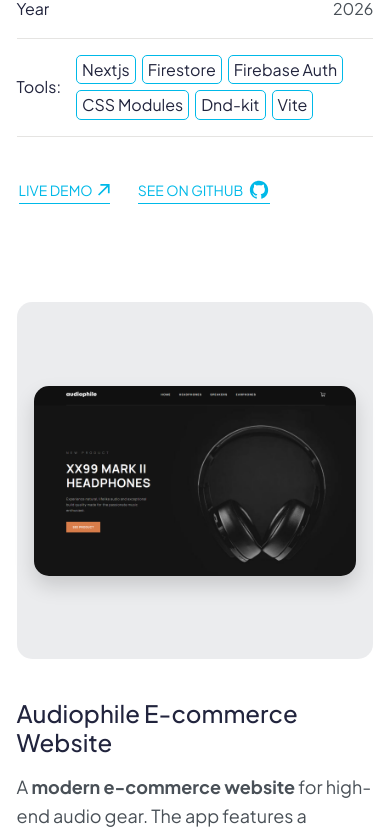
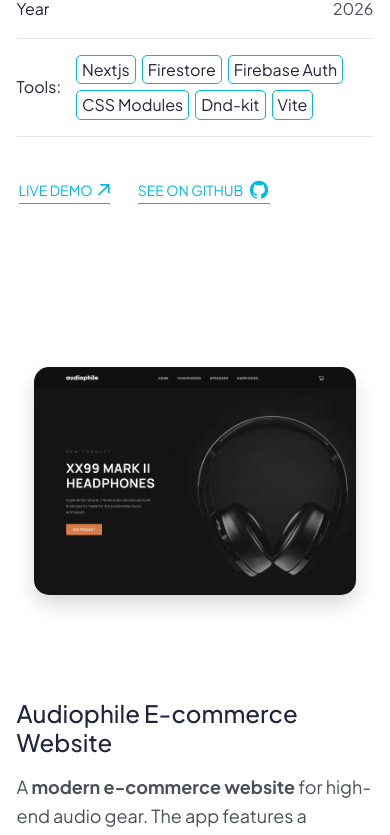
Before and after one commit to JiaHe35354/my-portfolio, a React (Vite) app: page / in a window 390 px wide. Shown: the part 3270-4105 px from the top of the page. Built offline with nearby package versions, Linux system fonts and the light colour scheme.

Commit message:
fix:remove the background of the images inside projects section

```diff
--- a/src/components/About.jsx
+++ b/src/components/About.jsx
@@ -16,7 +16,7 @@ function About() {
             <strong>Seville</strong> with a passion for building websites that
             are <strong>clean, fast, and easy to use</strong>. Over the last two
             years, I have been mastering <strong>React and Next.js</strong> to
-            turn complex designs into high-quality code. I care deeply about
+            turn complex designs into high-quality code. I care deeply about{" "}
             <strong>accessibility</strong> and making sure the web works for
             everyone. Currently, I am expanding my skills with{" "}
             <strong>Node.js</strong> and <strong>TypeScript</strong> to become a
--- a/src/styles/projects.css
+++ b/src/styles/projects.css
@@ -16,8 +16,6 @@
 }
 
 .project-card {
-  min-height: 55rem;
-
   display: grid;
   grid-template-columns: repeat(2, 1fr);
   align-items: center;
@@ -25,17 +23,15 @@
 }
 
 .project-image-box {
-  max-width: 60rem;
   height: 100%;
   border-radius: 1.5rem;
-  background-color: rgba(190, 191, 197, 0.3);
   display: flex;
   justify-content: center;
   align-items: center;
 }
 
 .project-image-box img {
-  width: 90%;
+  width: 100%;
   height: auto;
   border-radius: 1.5rem;
   box-shadow: 0 1rem 2rem rgba(0, 0, 0, 0.15);
@@ -128,7 +124,10 @@
 /* 1024 */
 @media only screen and (max-width: 64em) {
   .project-card {
-    gap: 3rem;
+    height: auto;
+    display: flex;
+    flex-direction: column;
+    gap: 4rem;
   }
 
   .project-image-box img {
@@ -158,10 +157,6 @@
   }
 
   .project-card {
-    height: auto;
-    display: flex;
-    flex-direction: column;
-    gap: 4rem;
   }
 
   .project-info-box {
```
Also changed, not shown: src/assets/images/audiophile.png.
